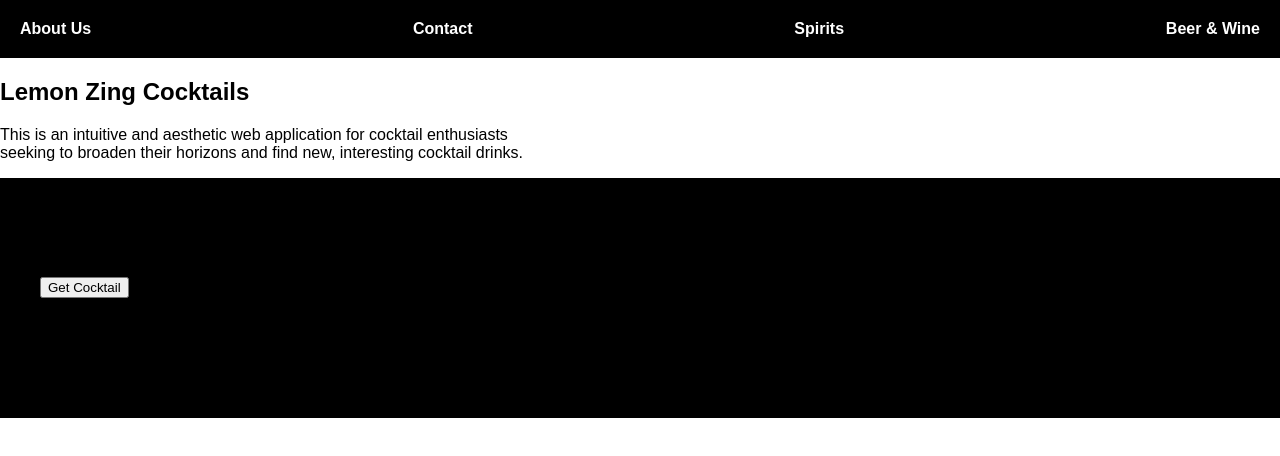
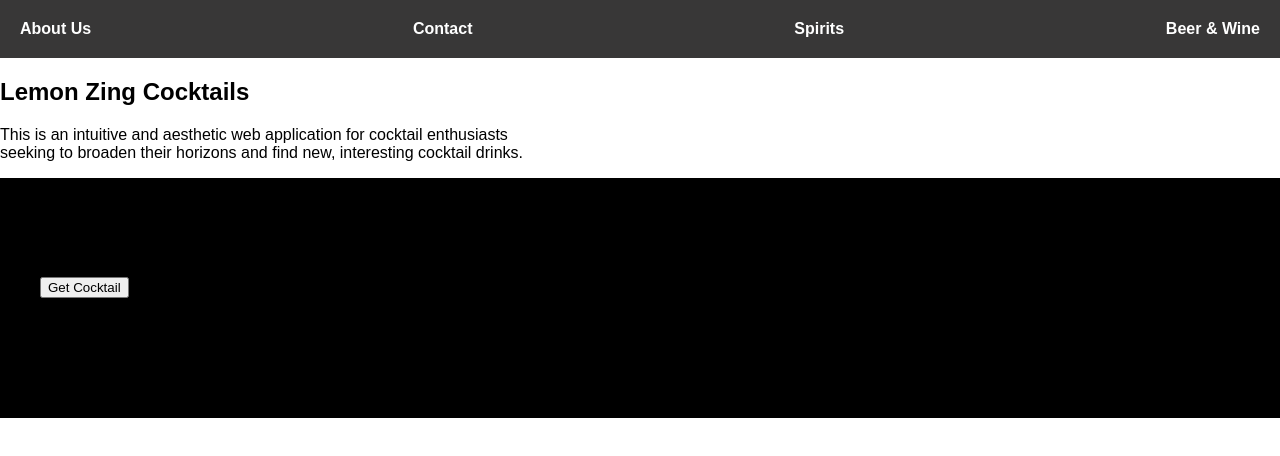
Before and after one commit to EdithChelaa/Phase-1-Project, a plain HTML site: page index.html in a window 1280 px wide. Drawn offline with Linux system fonts and the light colour scheme.

Commit message:
change background colors

```diff
--- a/style.css
+++ b/style.css
@@ -4,6 +4,9 @@ body {
     padding: 0;
 }
 
+.navbar{
+    background-color: #383737;
+}
 div {
     background-color: #000000;
     padding: 20px;
```
